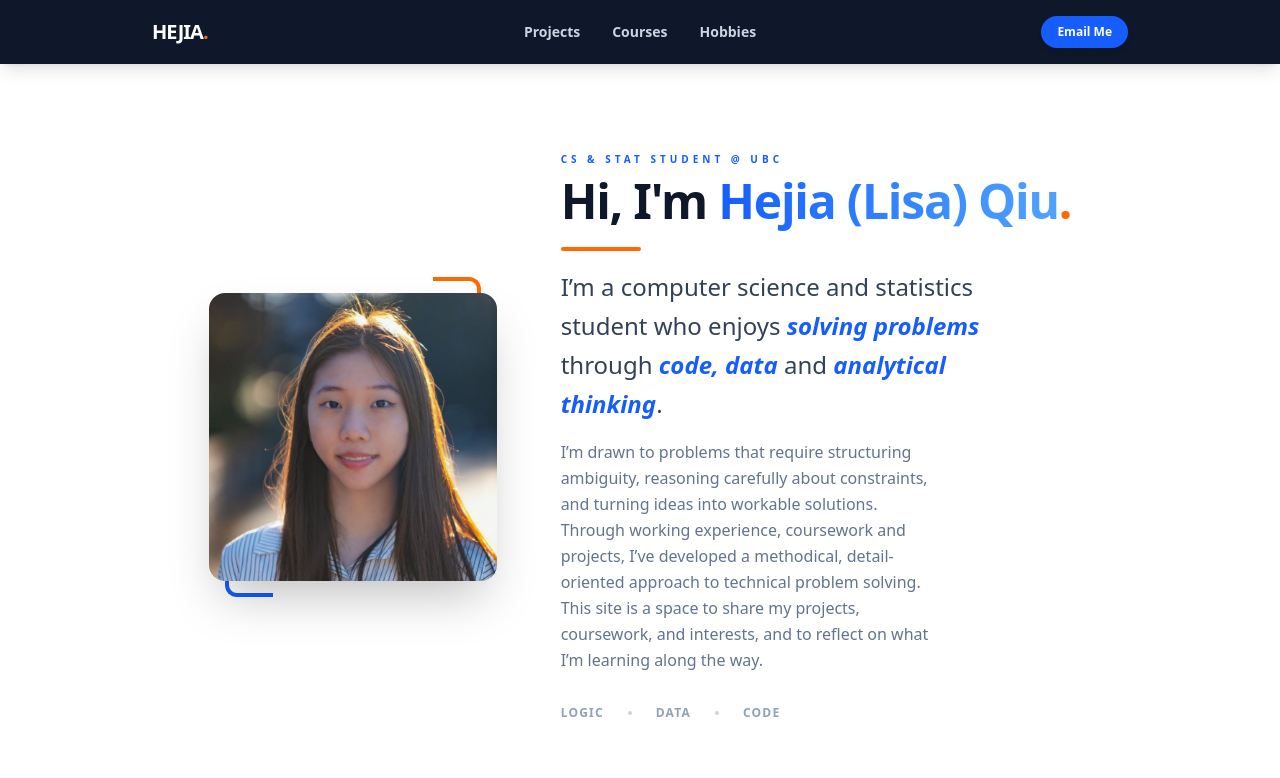
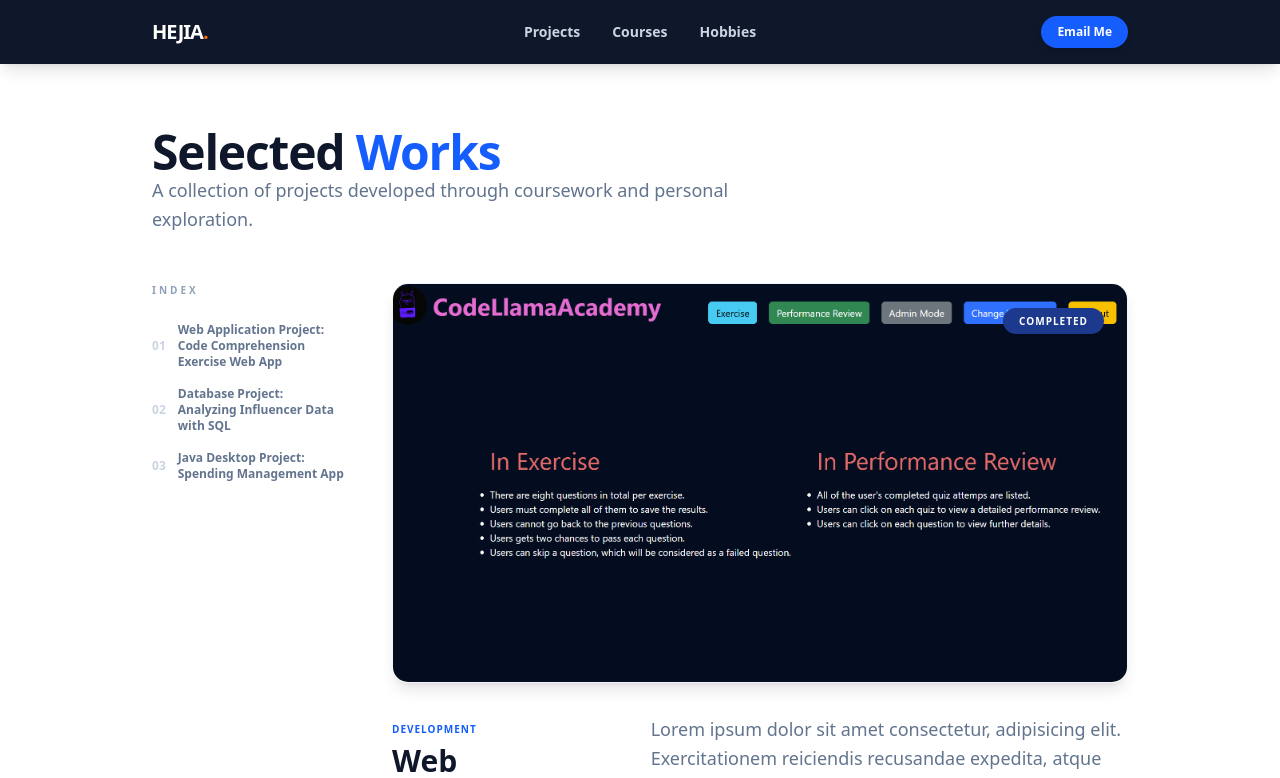
Before and after one commit to HejiaQ/Personal-Website, a React (Vite) app: page /#/projects in a window 1280 px wide. Shown: the top 778 px of the page. Built offline with nearby package versions, Linux system fonts and the light colour scheme.

Commit message:
fixing image import issue

```diff
--- a/src/App.jsx
+++ b/src/App.jsx
@@ -1,5 +1,5 @@
 import './App.css'
-import { BrowserRouter, Route, Routes } from 'react-router-dom'
+import { BrowserRouter, Route, Routes, HashRouter } from 'react-router-dom'
 import MainLayout from './layout/MainLayout'
 import Home from './pages/Home'
 import Project from './pages/Project'
@@ -8,7 +8,7 @@ import Course from './pages/Course'
 
 function App() {
  return (
-    <BrowserRouter>
+    <HashRouter>
       <Routes>
         <Route path="/" element={<MainLayout />}>
           <Route index element={<Home />} />
@@ -17,7 +17,7 @@ function App() {
           <Route path="hobbies" element={<Hobby />} />
         </Route>
       </Routes>
-    </BrowserRouter>
+    </HashRouter>
   );
 }
 
--- a/src/pages/Home.jsx
+++ b/src/pages/Home.jsx
@@ -1,3 +1,5 @@
+import my_photo from '../assets/my_photo.jpg'
+
 export default function Home() {
   return (
     <div className="flex flex-col lg:flex-row items-center justify-center gap-12 lg:gap-16 py-10">
@@ -10,7 +12,7 @@ export default function Home() {
         <div className="absolute -bottom-4 left-4 w-12 h-12 border-b-4 border-l-4 border-blue-600 rounded-bl-xl" />
 
         <img
-          src="/src/assets/my_photo.jpg"
+          src={my_photo}
           alt="Profile"
           className="w-64 h-64 lg:w-72 lg:h-72 rounded-2xl object-cover shadow-2xl relative z-10"
         />
--- a/src/pages/Project.tsx
+++ b/src/pages/Project.tsx
@@ -1,4 +1,7 @@
 import React from 'react';
+import codequiz from '../assets/CodeQuizIntro.png';
+import influencerHome from '../assets/InfluencerHome.png';
+import spendingJava from '../assets/SpendingJavaMain.png';
 
 const projects = [
   {
@@ -8,7 +11,7 @@ const projects = [
     tech: ["React", "Node.js", "Ollama", "Course Project"],
     description: "Lorem ipsum dolor sit amet consectetur, adipisicing elit. Exercitationem reiciendis recusandae expedita, atque incidunt provident porro sit. Quas minus adipisci vero corporis, quisquam eveniet optio aliquam omnis, reiciendis, totam magni.",
     link: "#",
-    image: "/src/assets/CodeQuizIntro.png",
+    image: codequiz,
     status: "Completed"
   },
   {
@@ -18,7 +21,7 @@ const projects = [
     tech: ["Sqlplus", "HTML", "CSS", "Course Project"],
     description: "Lorem ipsum dolor sit amet consectetur, adipisicing elit. Exercitationem reiciendis recusandae expedita, atque incidunt provident porro sit. Quas minus adipisci vero corporis, quisquam eveniet optio aliquam omnis, reiciendis, totam magni.",
     link: "#",
-    image: "/src/assets/InfluencerHome.png",
+    image: influencerHome,
     status: "In Progress"
   },
   {
@@ -28,7 +31,7 @@ const projects = [
     tech: ["Data Persistent", "Java", "JUnit", "Course Project"],
     description: "Lorem ipsum dolor sit amet consectetur, adipisicing elit. Exercitationem reiciendis recusandae expedita, atque incidunt provident porro sit. Quas minus adipisci vero corporis, quisquam eveniet optio aliquam omnis, reiciendis, totam magni.",
     link: "#",
-    image: `/src/assets/SpendingJavaMain.png`,
+    image: spendingJava,
     status: "Completed"
   }
 ];
--- a/vite.config.js
+++ b/vite.config.js
@@ -8,5 +8,5 @@ export default defineConfig({
     react(),
     tailwindcss()
   ],
-  base: '/Personal-Website/', // important
+  base: '/Personal-Website/',
 })
```
